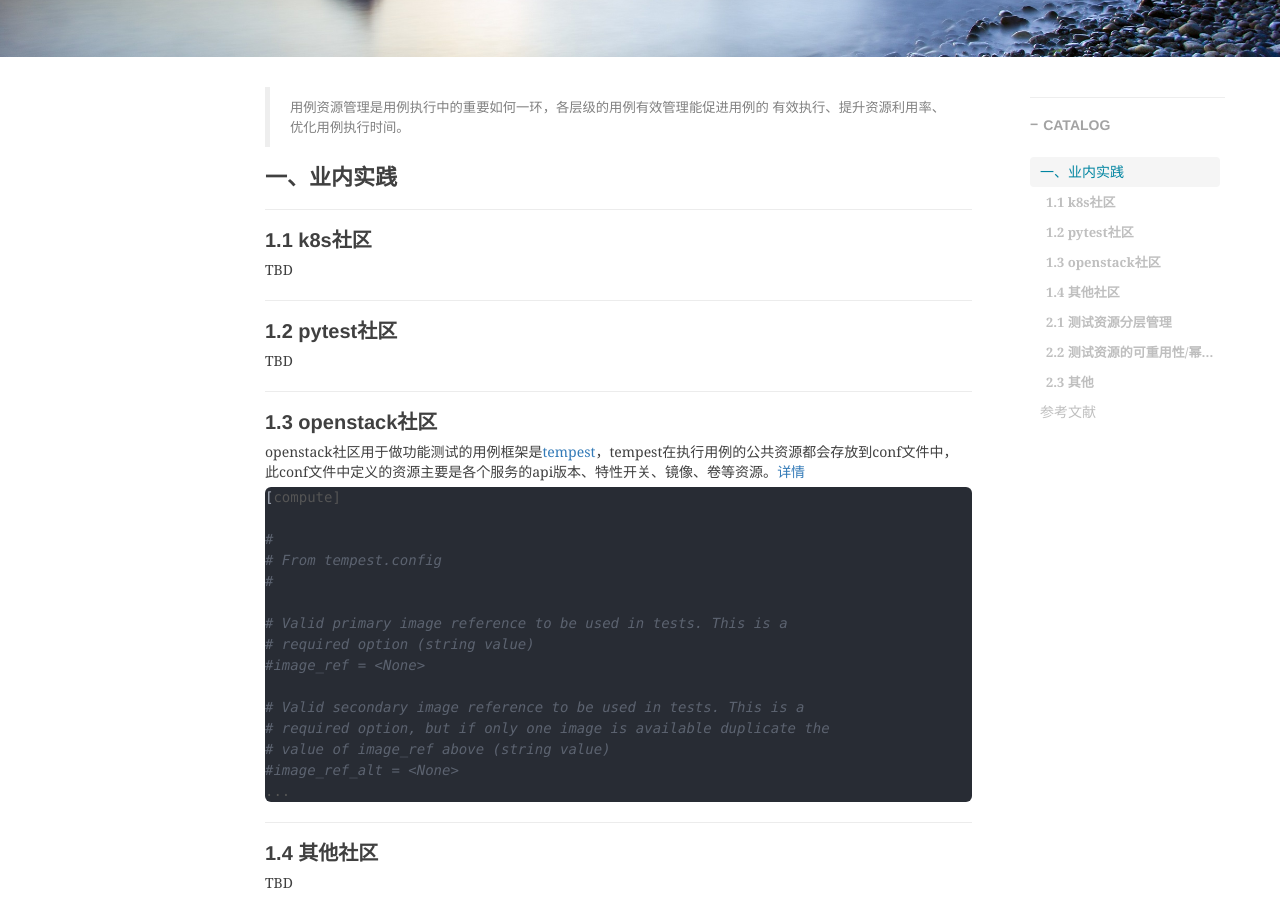
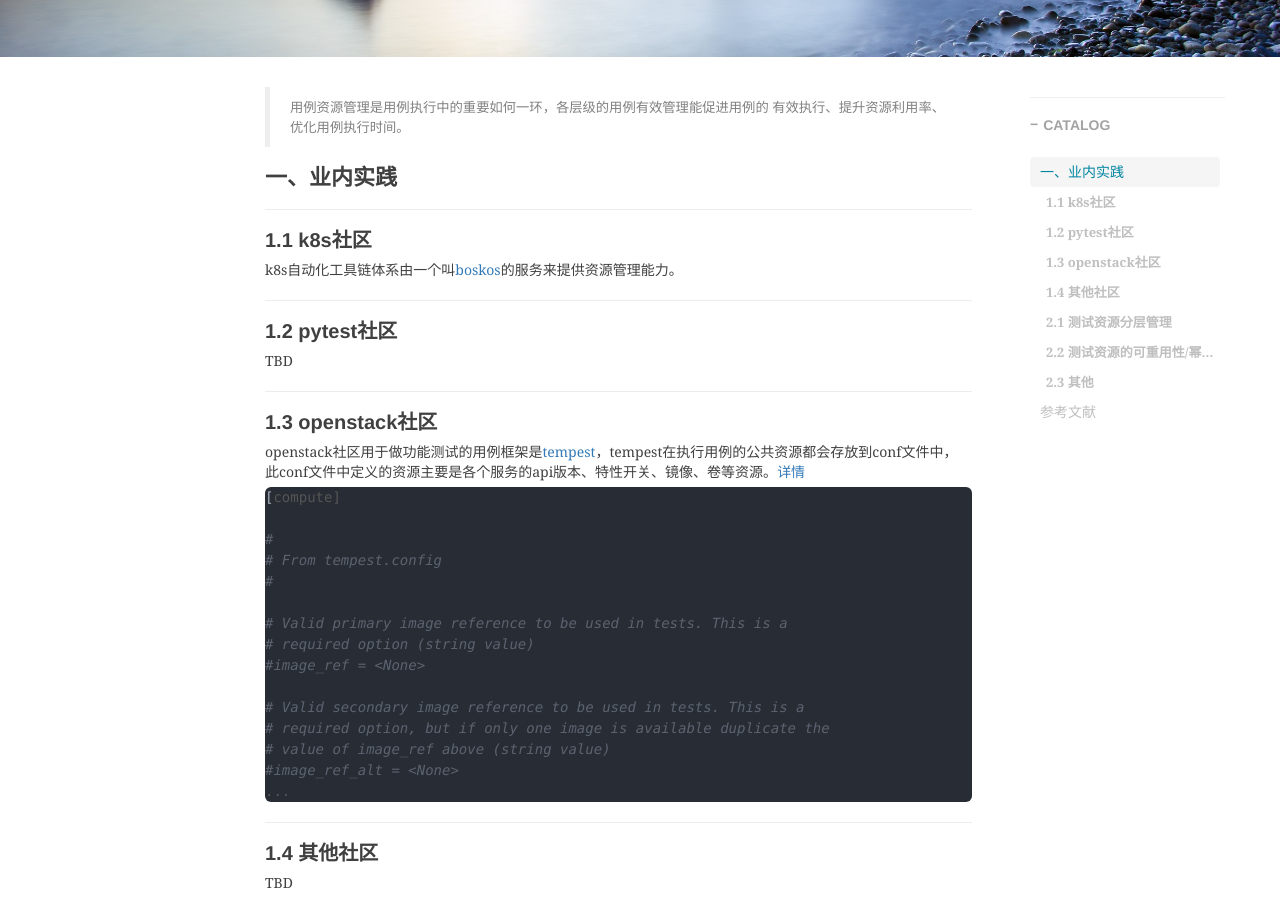
Before and after one commit to shihai1991/shihai1991.github.io, a Jekyll site: the page built from _posts/2023-08-18-用例global资源管理.md, in a window 1280 px wide and 900 px high, scrolled down 398 px. Built offline with Jekyll 4.4.1, drawn with Linux system fonts in a browser that asks for light colours; nearby versions of some CDN libraries; comment, search, counter and statistics services are not loaded.

Commit message:
Update 2023-08-18-用例global资源管理.md

```diff
--- a/_posts/2023-08-18-用例global资源管理.md
+++ b/_posts/2023-08-18-用例global资源管理.md
@@ -15,7 +15,7 @@ time: '2023.08.18 11:15:00'
 # 一、业内实践
 
 ## 1.1 k8s社区
-TBD
+k8s自动化工具链体系由一个叫[boskos](https://github.com/kubernetes-sigs/boskos)的服务来提供资源管理能力。
 
 ## 1.2 pytest社区
 TBD
```
